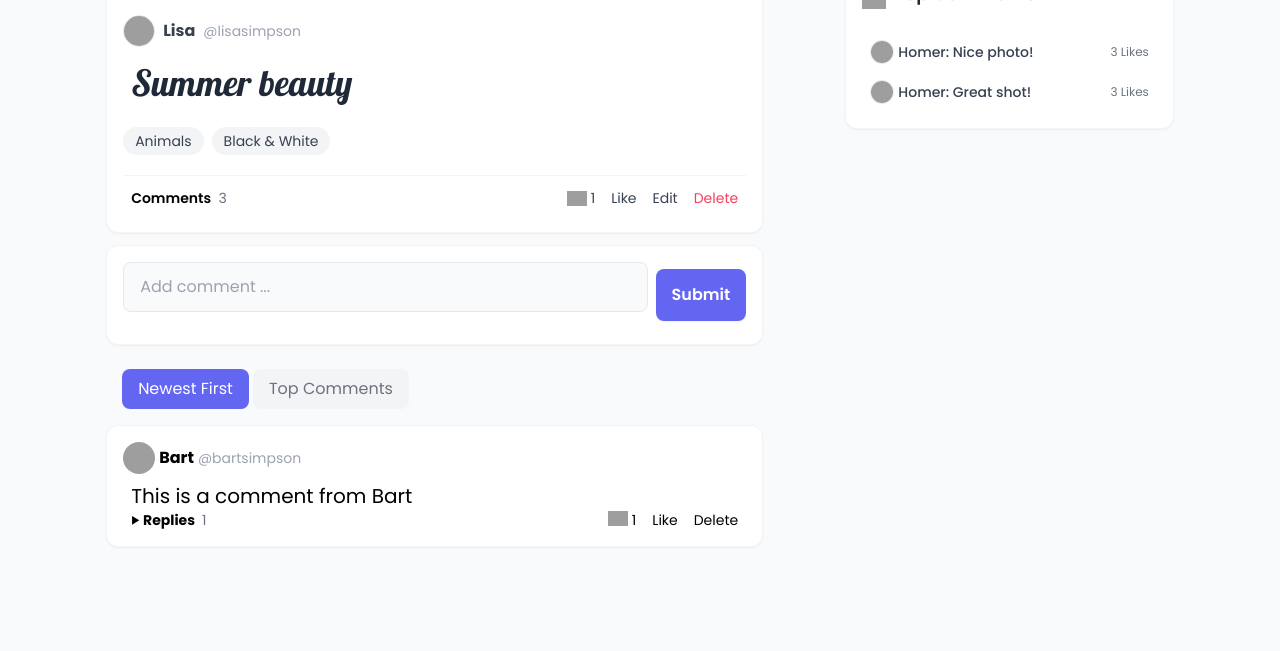
After one commit to Saintesst/inst-mini, a Django app: page /post/d33e0871-cb73-4b1d-905a-9ecdb831971c/ in a window 1280 px wide. The commit adds this page. Shown: the part 1022-1673 px from the top of the page. Run offline with Django 5.2, Linux system fonts and the light colour scheme; data comes from the database, SQL or seed files in the repository; both versions use the stored data as it was after the commit; some libraries are stand-ins or nearby versions; grey boxes are pictures that could not be loaded.

Commit message:
added edit, read, delete and 404 pages

```diff
--- a/a_core/settings.py
+++ b/a_core/settings.py
@@ -25,7 +25,7 @@
 # SECURITY WARNING: don't run with debug turned on in production!
 DEBUG = True
 
-ALLOWED_HOSTS = []
+ALLOWED_HOSTS = ['*']
 
 
 # Application definition
--- a/a_core/urls.py
+++ b/a_core/urls.py
@@ -5,5 +5,8 @@
 urlpatterns = [
     path('admin/', admin.site.urls),
     path('', home_view, name='home'),
-    path('post/create/', post_create_view, name='post-create')
+    path('post/create/', post_create_view, name='post-create'),
+    path('post/delete/<pk>/', post_delete_view, name='post-delete'),
+    path('post/edit/<pk>/', post_edit_view, name='post-edit'),
+    path('post/<pk>/', post_page_view, name="post"),
 ]
--- a/a_posts/views.py
+++ b/a_posts/views.py
@@ -1,26 +1,15 @@
-from django.shortcuts import render, redirect
+from django.shortcuts import get_object_or_404, render, redirect
 from .models import *
-from django.forms import ModelForm
-from django import forms
+from .forms import *
 from bs4 import BeautifulSoup
 import requests
+from django.contrib import messages
 
 def home_view(request):
     posts = Post.objects.all()
     return render(request, 'a_posts/home.html', {'posts' : posts})
 
 
-class PostCreateForm(ModelForm):
-    class Meta:
-        model = Post
-        fields = ['url', 'body']
-        labels = {
-            'body': 'Caption',
-        }
-        widgets = {
-            'body' : forms.Textarea(attrs={'rows': 3, 'placeholder': 'Add a caption ...', 'class' : 'font1 text-4xl'}),
-            'url' : forms.TextInput(attrs={'placeholder': 'Add url...'}),
-        }
 
 def post_create_view(request):
     form = PostCreateForm()
@@ -51,3 +40,34 @@
 
 
     return render(request, 'a_posts/post_create.html', {'form' : form})
+
+def post_delete_view(request, pk):
+    post = get_object_or_404(Post, id=pk)
+
+    if request.method == 'POST':
+        post.delete()
+        messages.success(request, 'Post deleted')
+        return redirect('home')
+
+    return render(request, 'a_posts/post_delete.html', {'post': post})
+
+def post_edit_view(request, pk):
+    post = get_object_or_404(Post, id=pk)
+    form = PostEditForm(instance=post)
+
+    if request.method == "POST":
+        form = PostEditForm(request.POST, instance=post)
+        if form.is_valid:
+            form.save()
+            messages.success(request, 'Post updated')
+            return redirect('home')
+
+    context = {
+        'post' : post,
+        'form' : form
+    }
+    return render(request, 'a_posts/post_edit.html', context)
+
+def post_page_view(request, pk):
+    post = get_object_or_404(Post, id=pk)
+    return render(request, 'a_posts/post_page.html', {'post' : post})
--- /dev/null
+++ b/templates/a_posts/post.html
@@ -0,0 +1,37 @@
+
+<article class="card">
+    <div class="flex items-center justify-between px-4 h-14 border-b border-gray-100">
+        <h3 class="text-start leading-5 mr-1 font-medium text-gray-800">{{post.title}}</h3>
+        <div class="text-sm text-gray-500 truncate">flickr<a href="" class="hover:underline ml-1 text-indigo-500" target="blank">@John Doe</a></div>
+    </div>
+    <figure>
+        <a href="{% url "post" post.id %}"><img class="w-full" src="{{ post.image }}"></a>
+    </figure>
+    <div class="p-4 pb-2">
+        <a class="flex items-center gap-2 mb-4 group" href="">
+            <img class="w-8 h-8 object-cover rounded-full border border-gray-200 group-hover:border-indigo-300 transition-colors" src="https://img.icons8.com/small/96/6366f1/happy.png">
+            <span class="font-bold text-gray-700 group-hover:text-indigo-500 transition-colors">Lisa</span>
+            <span class="text-sm text-gray-400">@lisasimpson</span>
+        </a>
+        <p class="text-4xl mb-6 px-2 font1 text-gray-800">{{ post.body }}</p>
+        <div class="flex items-center gap-2 text-sm mb-5 flex-wrap">
+            <a href="" class="bg-gray-100 rounded-full px-3 py-1 hover:bg-indigo-500 hover:text-white transition-colors text-gray-700">Animals</a>
+            <a href="" class="bg-gray-100 rounded-full px-3 py-1 hover:bg-indigo-500 hover:text-white transition-colors text-gray-700">Black & White</a>
+        </div>
+        <div class="flex items-center justify-between text-sm px-2 border-t border-gray-100 pt-3">
+            <a class="font-semibold hover:text-indigo-500 transition-colors" href="{% url "post" post.id %}">
+                Comments
+                <span class="font-normal text-gray-500 ml-1">3</span>
+            </a>
+            <div class="flex items-center gap-4 [&>a:hover]:text-indigo-500 [&>a]:transition-colors">
+                <div class="flex items-center gap-1 text-gray-700">
+                    <img class="w-5" src="https://img.icons8.com/small/24/6366f1/fire-heart.png">
+                    1
+                </div>
+                <a href="" class="text-gray-700">Like</a>
+                <a href="{% url "post-edit" post.id %}" class="text-gray-700">Edit</a>
+                <a href="{% url "post-delete" post.id %}" class="text-rose-500 hover:text-rose-600">Delete</a>
+            </div>
+        </div>
+    </div>
+</article>
--- /dev/null
+++ b/templates/a_posts/post_page.html
@@ -0,0 +1,89 @@
+{% extends 'layouts/a.html' %}
+
+
+
+{% block content %}
+
+{% include "a_posts/post.html" %}
+
+<div class="card !pb-0 -mt-3">
+    <form method="POST" class="flex items-center p-4" autocomplete="off">
+        <input type="text" name="comment" placeholder="Add comment ..." maxlength="150">
+        <button @click="open = false" class="block ml-2" type="submit">Submit</button>
+    </form>
+</div>
+
+<div class="mb-20">
+    <div id="tabs" class="ml-4 flex gap-1 mb-4">
+        <a class="tab selected">Newest First</a>
+        <a class="tab">Top Comments</a>
+    </div>
+
+    <div id="tab-contents">
+
+        <comment class="card p-4 !mb-4">
+            <div class="flex justify-between items-center">
+                <a class="flex items-center gap-1 mb-2" href="">
+                    <img class="w-8 h-8 object-cover rounded-full" src="https://img.icons8.com/small/96/A9A9A9/happy.png">
+                    <span class="font-bold hover:underline">Bart</span>
+                    <span class="text-sm font-normal text-gray-400">@bartsimpson</span>
+                </a>
+            </div>
+            <p class="text-xl px-2">
+                This is a comment from Bart
+            </p>
+            <div x-data="{ repliesOpen: false }" class="flex items-center justify-between flex-wrap text-sm px-2">
+                <a @click="repliesOpen = !repliesOpen" class="font-bold hover:underline cursor-pointer">
+                    <div class="inline-block" x-bind:class="repliesOpen && 'rotate-90 duration-300'">
+                        <svg transform ="rotate(90)" width="9" height="9" viewBox="0 0 25 25">
+                            <path d="M24 22h-24l12-20z"/>
+                        </svg>
+                    </div>
+                    Replies
+                    <span class="font-light text-gray-500 ml-1">1</span>
+                </a>
+                <div class="flex items-center gap-4 [&>a:hover]:underline">
+                    <div class="flex items-center gap-1">
+                        <img class="w-5 -mt-1" src="https://img.icons8.com/small/24/000000/fire-heart.png">
+                        1
+                    </div>
+                    <a href="">Like</a>
+                    <a href="">Delete</a>
+                </div>
+
+                <div x-show="repliesOpen" x-cloak class="basis-full mt-3 pl-8 grid grid-cols-1">
+
+                    <reply class="flex items-end justify-between py-4 border-t">
+                        <div class="flex">
+                            <a href="">
+                                <img class="w-8 h-8 object-cover rounded-full mr-2" src="https://img.icons8.com/small/96/A9A9A9/happy.png">
+                            </a>
+                            <div class="w-fit">
+                                <a class="block" href="">
+                                    <span class="font-bold hover:underline">Homer</span>
+                                    <span class="text-sm text-gray-400">@homersimpson</span>
+                                </a>
+                                <div class="mr-3">This is a reply from Homer</div>
+                            </div>
+                        </div>
+                        <div class="flex items-center gap-4 [&>a:hover]:underline">
+                            <div class="flex items-center gap-1">
+                                <img class="w-5 -mt-1" src="https://img.icons8.com/small/24/000000/fire-heart.png">
+                                1
+                            </div>
+                            <a href="">Like</a>
+                            <a href="">Delete</a>
+                        </div>
+                    </reply>
+
+                    <form method="POST" class="replyform flex justify-between" autocomplete="off">
+                        <input type="text" name="reply" placeholder="Add reply ..." maxlength="150">
+                        <button class="block" type="submit">Submit</button>
+                    </form>
+                </div>
+            </div>
+        </comment>
+
+    </div>
+</div>
+{% endblock  %}
--- a/templates/base.html
+++ b/templates/base.html
@@ -153,6 +153,8 @@
 </head>
 <body class="bg-gray-50">
 
+{% include "includes/messages.html" %}
+
 {% include "includes/header.html" %}
 
 
--- /dev/null
+++ b/templates/includes/messages.html
@@ -0,0 +1,28 @@
+{% if messages %}
+<div x-data="{ showMessage: false }" >
+{% for message in messages %}
+<div x-cloak class="absolute mx-auto left-0 right-0 mt-2 max-w-xl z-50 flex items-center
+            {% if message.tags == 'error' %}bg-red-500{% else %}bg-amber-300{% endif %} text-white p-3 rounded-lg" role="alert"
+    x-show="showMessage"
+    x-init="setTimeout(() => showMessage = true, 200), setTimeout(() => showMessage = false, 6000)"
+    x-transition:enter="duration-700 ease-out"
+    x-transition:enter-start="opacity-0 -translate-y-5"
+    x-transition:enter-end="opacity-100 translate-y-0"
+    x-transition:leave="duration-200 ease-in"
+    x-transition:leave-start="opacity-100 translate-y-0"
+    x-transition:leave-end="opacity-0 -translate-y-5">
+        <svg class="w-8 h-8 mr-2"  viewBox="0 0 512 512">
+            <path d="M315.27,33,96,304H224L192.49,477.23a2.36,2.36,0,0,0,2.33,2.77h0a2.36,2.36,0,0,0,1.89-.95L416,208H288L319.66,34.75A2.45,2.45,0,0,0,317.22,32h0A2.42,2.42,0,0,0,315.27,33Z" style="fill:none;stroke:#ffffff;stroke-linecap:round;stroke-linejoin:round;stroke-width:32px" fill="white"></path>
+        </svg>
+        <div>
+            <div class="text-lg">{{ message }}</div>
+        </div>
+        <div class="ml-auto cursor-pointer" @click="showMessage = false">
+            <svg fill="white" stroke-linecap="round" stroke-linejoin="round" stroke-width="1.5" viewBox="0 0 24 24" stroke="currentColor" class="w-8 h-8 ml-2">
+                <path d="M6 18L18 6M6 6l12 12"></path>
+            </svg>
+        </div>
+    </div>
+{% endfor %}
+</div>
+{% endif %}
```
Also changed, not shown: a_posts/forms.py (added, +27 -0 lines), templates/404.html (added, +11 -0 lines), templates/a_posts/home.html (+2 -36 lines), templates/a_posts/post_delete.html (added, +22 -0 lines), templates/a_posts/post_edit.html (added, +24 -0 lines), db.sqlite3.
